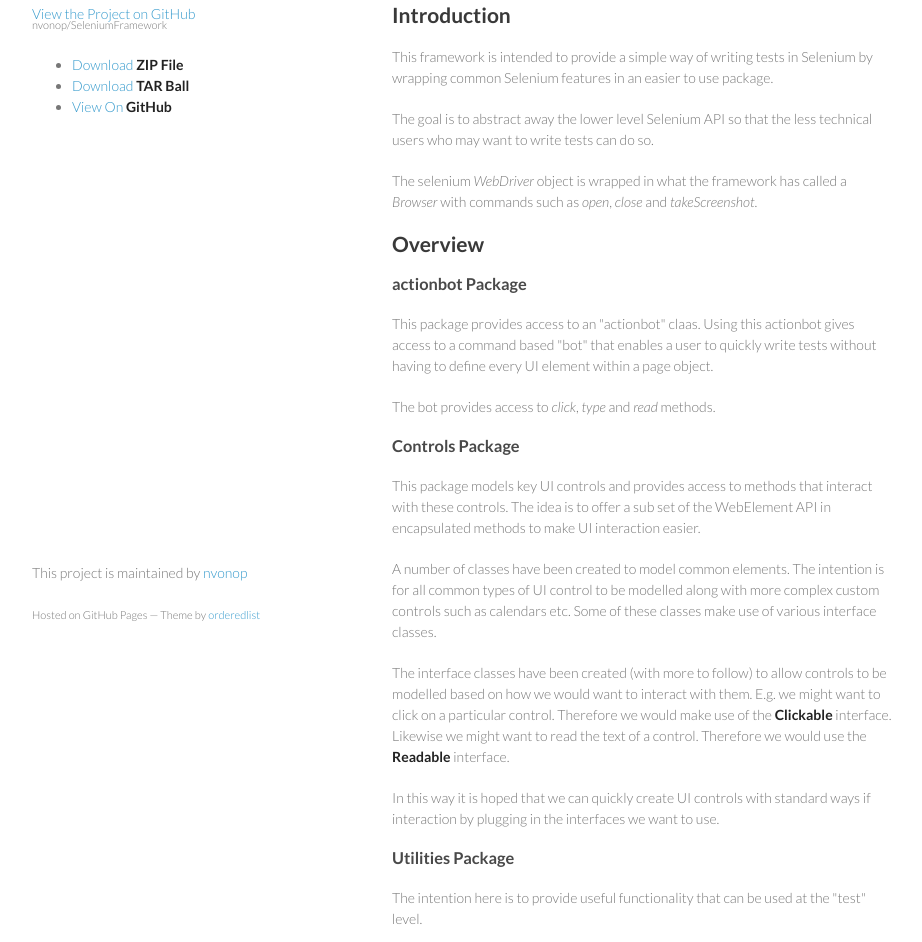
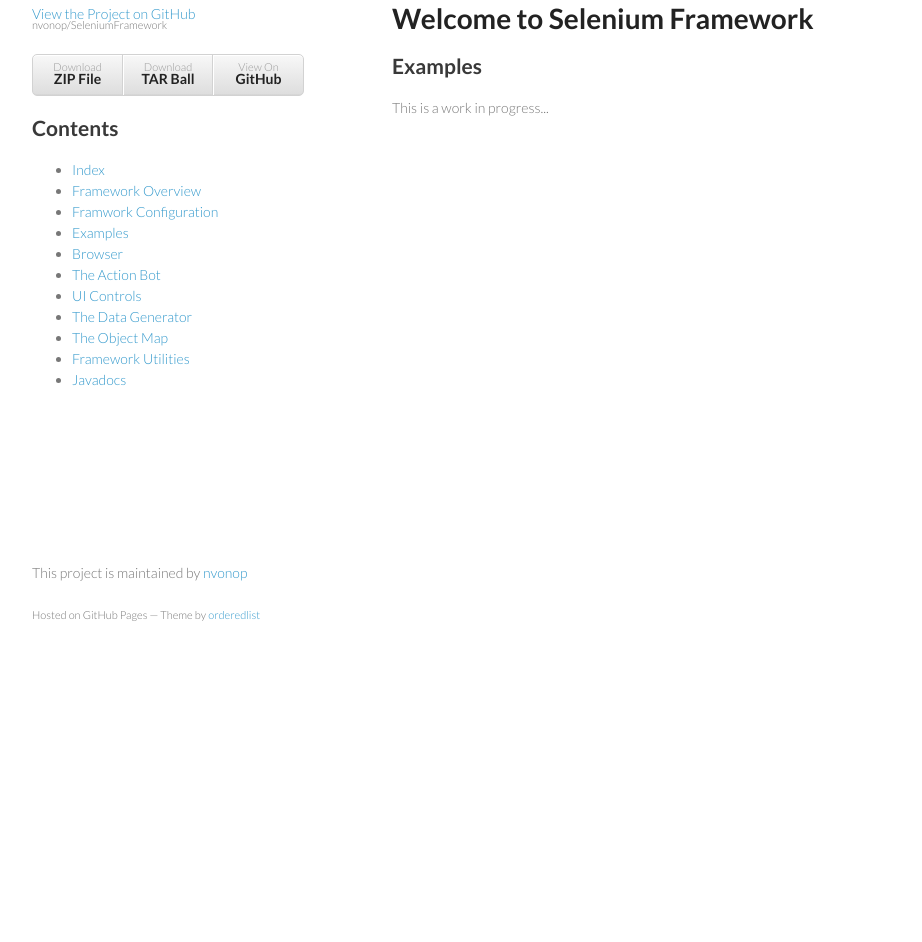
Before and after one commit to testworx/SeleniumFramework, a plain HTML site: page examples.html in a window 1280 px wide. Shown: the part 106-1048 px from the top of the page, without its empty margins (178-1100 px from the left). After the commit the page ends 800 px from the top, so only its background shows below. Drawn offline with Linux system fonts and the light colour scheme.

Commit message:
Changes made to the documentation

```diff
--- a/examples.html
+++ b/examples.html
@@ -14,59 +14,50 @@
   </head>
   <body>
     <div class="wrapper">
-      <header>
-        <h1>Seleniumframework</h1>
-        <p></p>
+     <header>
+			<h1>Selenium Framework</h1>
+			<p></p>
 
-        <p class="view"><a href="https://github.com/nvonop/SeleniumFramework">View the Project on GitHub <small>nvonop/SeleniumFramework</small></a></p>
+			<p class="view">
+				<a href="https://github.com/nvonop/SeleniumFramework">View the
+					Project on GitHub <small>nvonop/SeleniumFramework</small>
+				</a>
+			</p>
+			<ul class="github">
+				<li><a
+					href="https://github.com/nvonop/SeleniumFramework/zipball/master">Download
+						<strong>ZIP File</strong>
+				</a></li>
+				<li><a
+					href="https://github.com/nvonop/SeleniumFramework/tarball/master">Download
+						<strong>TAR Ball</strong>
+				</a></li>
+				<li><a href="https://github.com/nvonop/SeleniumFramework">View
+						On <strong>GitHub</strong>
+				</a></li>
+			</ul>
 
-
-        <ul>
-          <li><a href="https://github.com/nvonop/SeleniumFramework/zipball/master">Download <strong>ZIP File</strong></a></li>
-          <li><a href="https://github.com/nvonop/SeleniumFramework/tarball/master">Download <strong>TAR Ball</strong></a></li>
-          <li><a href="https://github.com/nvonop/SeleniumFramework">View On <strong>GitHub</strong></a></li>
-        </ul>
-      </header>
+			<h2>Contents</h2>
+			<ol class="contents">
+				<li><a href="./index.html">Index</a></li>
+				<li><a href="./framework-overview.html">Framework Overview</a></li>
+				<li><a href="./configuration.html">Framwork Configuration</a></li>
+				<li><a href="./examples.html">Examples</a></li>
+				<li><a href="./browser.html">Browser</a></li>
+				<li><a href="./actionbot.html">The Action Bot</a></li>
+				<li><a href="./controls.html">UI Controls</a></li>
+				<li><a href="./datagenerator.html">The Data Generator</a></li>
+				<li><a href="./objectmap.html">The Object Map</a></li>
+				<li><a href="./utilities.html">Framework Utilities</a></li>
+				<li><a href="./doc/index.html">Javadocs</a></li>
+			</ol>
+		</header>
       <section>
         <h1>Selenium Framework</h1>
+        <h1>Welcome to Selenium Framework</h1>
 
-<h2>Introduction</h2>
-
-<p>This framework is intended to provide a simple way of writing tests in Selenium by wrapping common Selenium features in an easier to use package.</p>
-<p>The goal is to abstract away the lower level Selenium API so that the less technical users who may want to write tests can do so.</p>
-<p>The selenium <i>WebDriver</i> object is wrapped in what the framework has called a <i>Browser</i> with commands such as <i>open</i>, <i>close</i> and <i>takeScreenshot</i>.
-
-
-<h2>Overview</h2>
-<h3>actionbot Package</h3>
-<p>This package provides access to an "actionbot" claas.  Using this actionbot gives access to a command based "bot" that enables a user to quickly write tests without having to define every UI element within a page object.</p>
-<p>The bot provides access to <i>click</i>, <i>type</i> and <i>read</i> methods.</p>
-
-<h3>Controls Package</h3>
-
-<p>This package models key UI controls and provides access to methods that interact with these controls.  The idea is to offer a sub set of the WebElement API in encapsulated methods to make UI interaction easier.</p>
-
-<p>A number of classes have been created to model common elements.  The intention is for all common types of UI control to be modelled along with more complex custom controls such as calendars etc.  Some of these classes make use of various interface classes.</p>
-
-<p>The interface classes have been created (with more to follow) to allow controls to be modelled based on how we would want to interact with them.  E.g. we might want to click on a particular control.  Therefore we would make use of the <strong>Clickable</strong> interface.  Likewise we might want to read the text of a control.  Therefore we would use the <strong>Readable</strong> interface.</p>
-
-<p>In this way it is hoped that we can quickly create UI controls with standard ways if interaction by plugging in the interfaces we want to use.</p>
-
-<h3>Utilities Package</h3>
-
-<p>The intention here is to provide useful functionality that can be used at the "test" level.</p>
-
-<p><strong>TestHelper</strong> class that facilitates switching browser windows and will shortly facilitate switching frames and DB connectivity.</p>
-
-<p><strong>BaseTest</strong> class enables instantiation of both local and remote driver instances.  It will shortly include screenshot functionality to take local and remote screenshots and to write them to a directory.</p>
-
-<p><strong>ObjectMap</strong> class allows WebElement locators to be retrieved from a properties file.  This enables locator information to be stored externally to the tests.  This is based on a recipe from The Selenium Cookbook.</p>
-
-<h3>Tests Package</h3>
-
-<p>The code in this package is not intended for production use as it contains test to verify framework functionality.  As new functionality is added to the framework, the tests will be expanded.  The tests can also serve as an example of how each Control can be used as well as the methods they offer.</p>
-
-<p>HTML pages containing controls are included in the "resources" folder within the package.  </p>
+<h2>Examples</h2>
+<p>This is a work in progress...</p>
       </section>
       <footer>
         <p>This project is maintained by <a href="https://github.com/nvonop">nvonop</a></p>
```
Also changed, not shown: actionbot.html (+30 -18 lines), browser.html (+38 -13 lines), configuration.html (+53 -45 lines), controls.html (+27 -18 lines), datagenerator.html (+27 -18 lines), framework-overview.html (+27 -14 lines), index.html (+1 -0 lines), objectmap.html (+27 -18 lines), utilities.html (+27 -18 lines).
